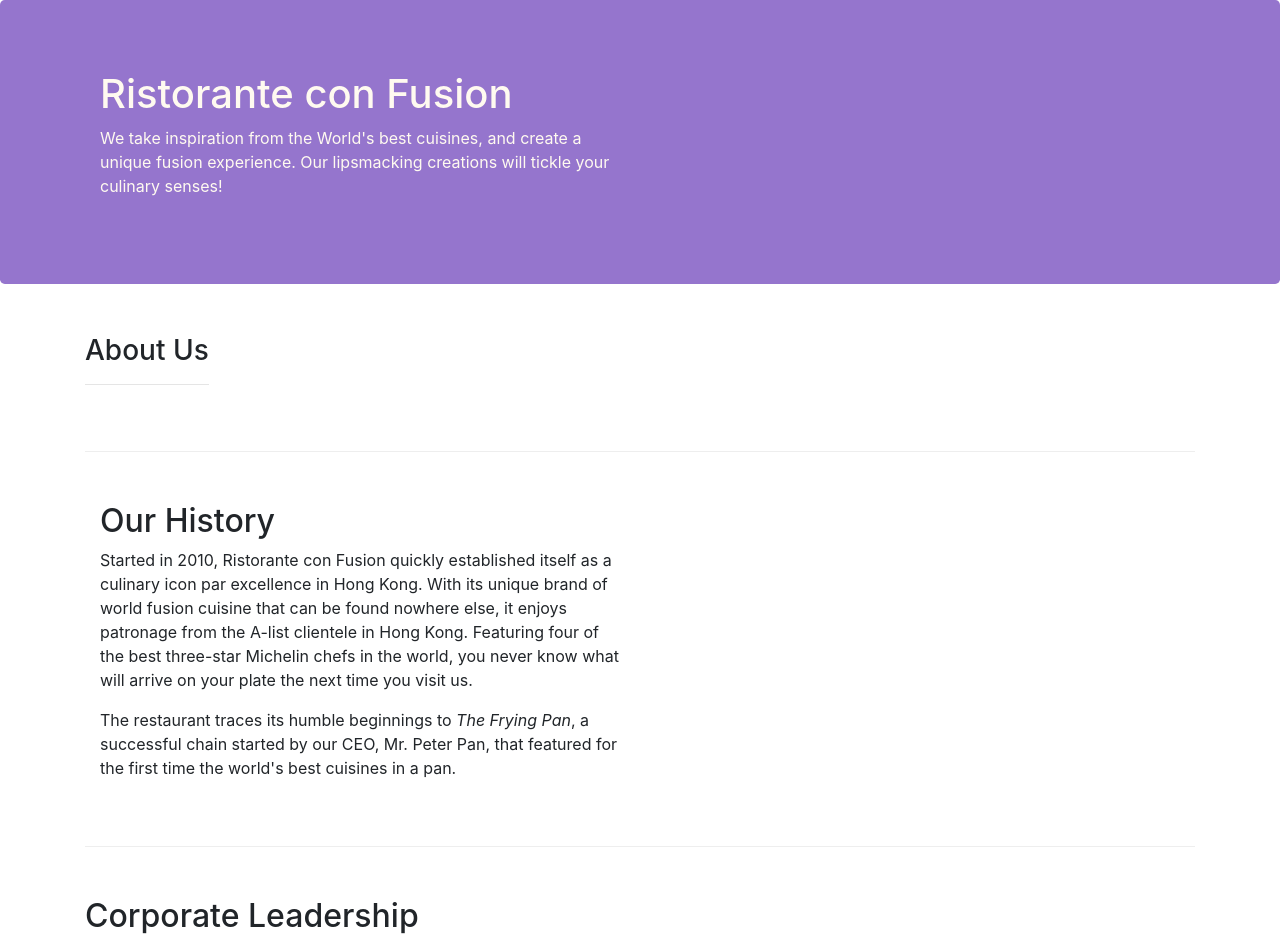
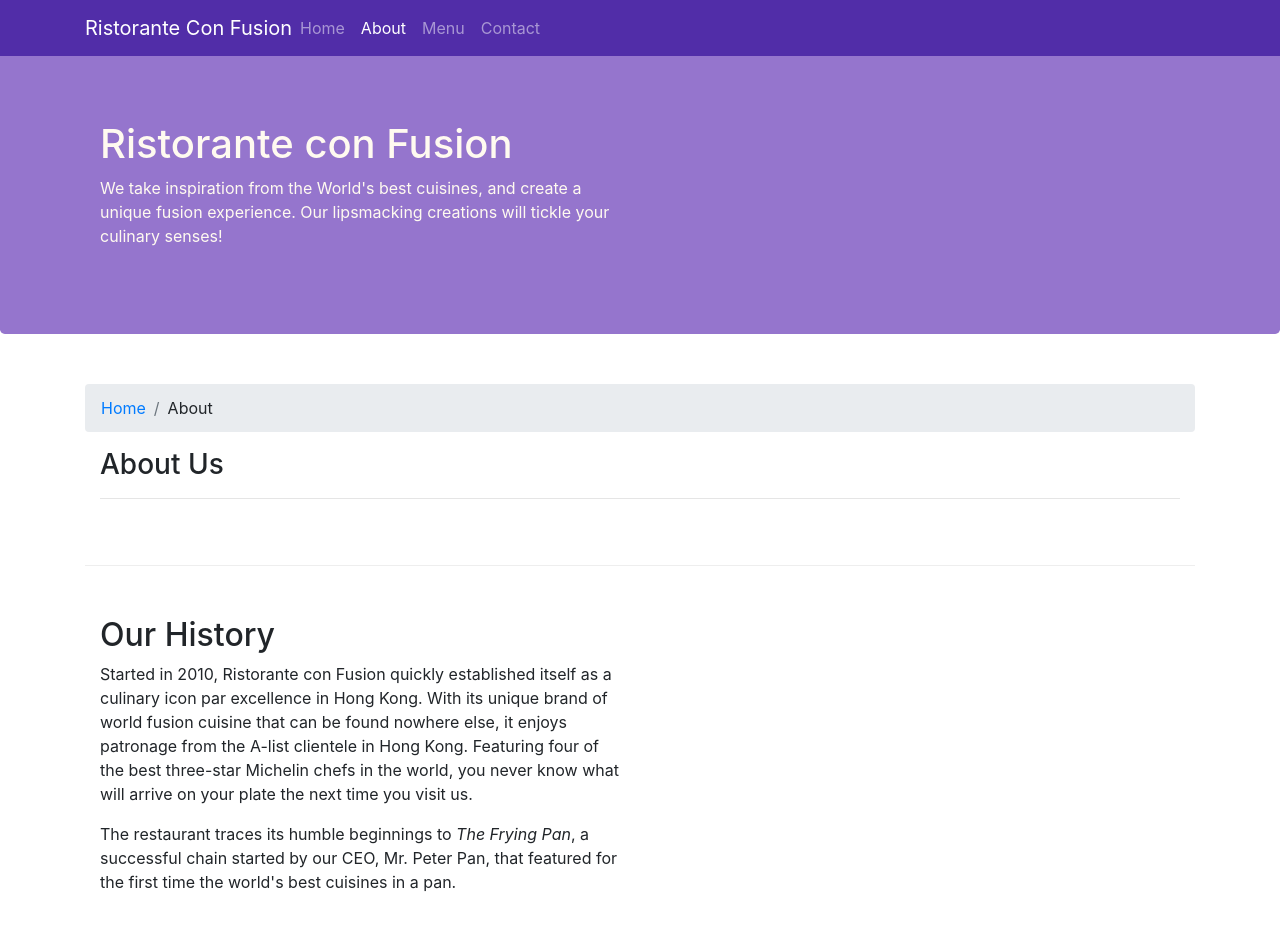
Before and after one commit to manu220/bootstrap, a website: page aboutus.html in a window 1280 px wide. Shown: the top 938 px of the page. Drawn offline with nearby package versions, Linux system fonts and the light colour scheme.

Commit message:
navbar and breadcrumb

```diff
--- a/aboutus.html
+++ b/aboutus.html
@@ -15,7 +15,23 @@
 </head>
 
 <body>
+    <nav class="navbar navbar-dark navbar-expand-sm fixed-top">
+        <div class="container">
+            <button class="navbar-toggler" type="button" data-toggle="collapse" data-target="#Navbar">
+                <span class="navbar-toggler-icon"></span>
+            </button>
+           <a class="navbar-brand mr-auto" href="./index.html">Ristorante Con Fusion</a>
+           <div class="collapse navbar-collapse" id="Navbar">
+                <ul class="navbar-nav mr-auto">
+                    <li class="nav-item"><a class="nav-link" href="./index.html">Home</a></li>
+                    <li class="nav-item active"><a class="nav-link" href="#">About</a></li>
+                    <li class="nav-item"><a class="nav-link" href="#">Menu</a></li>
+                    <li class="nav-item"><a class="nav-link" href="#">Contact</a></li>
+                </ul>
+           </div>
 
+        </div>
+    </nav>
     <header class="jumbotron">
         <div class="container">
             <div class="row row-header">
@@ -31,7 +47,11 @@
 
     <div class="container">
         <div class="row row-content">
-            <div>
+            <ol class="col-12 breadcrumb">
+                <li class="breadcrumb-item"><a href="./index.html">Home</a></li>
+                <li class="breadcrumb-item">About</li>
+            </ol>
+            <div class="col-12">
                <h3>About Us</h3>
                <hr>
             </div>
--- a/css/styles.css
+++ b/css/styles.css
@@ -30,3 +30,9 @@
     color: #0f0f0f;
 
 }
+body{
+    padding-top: 50px;
+}
+.navbar-dark{
+    background-color:#512DA8 ;
+}
```
Also changed, not shown: index.html (+17 -0 lines).
